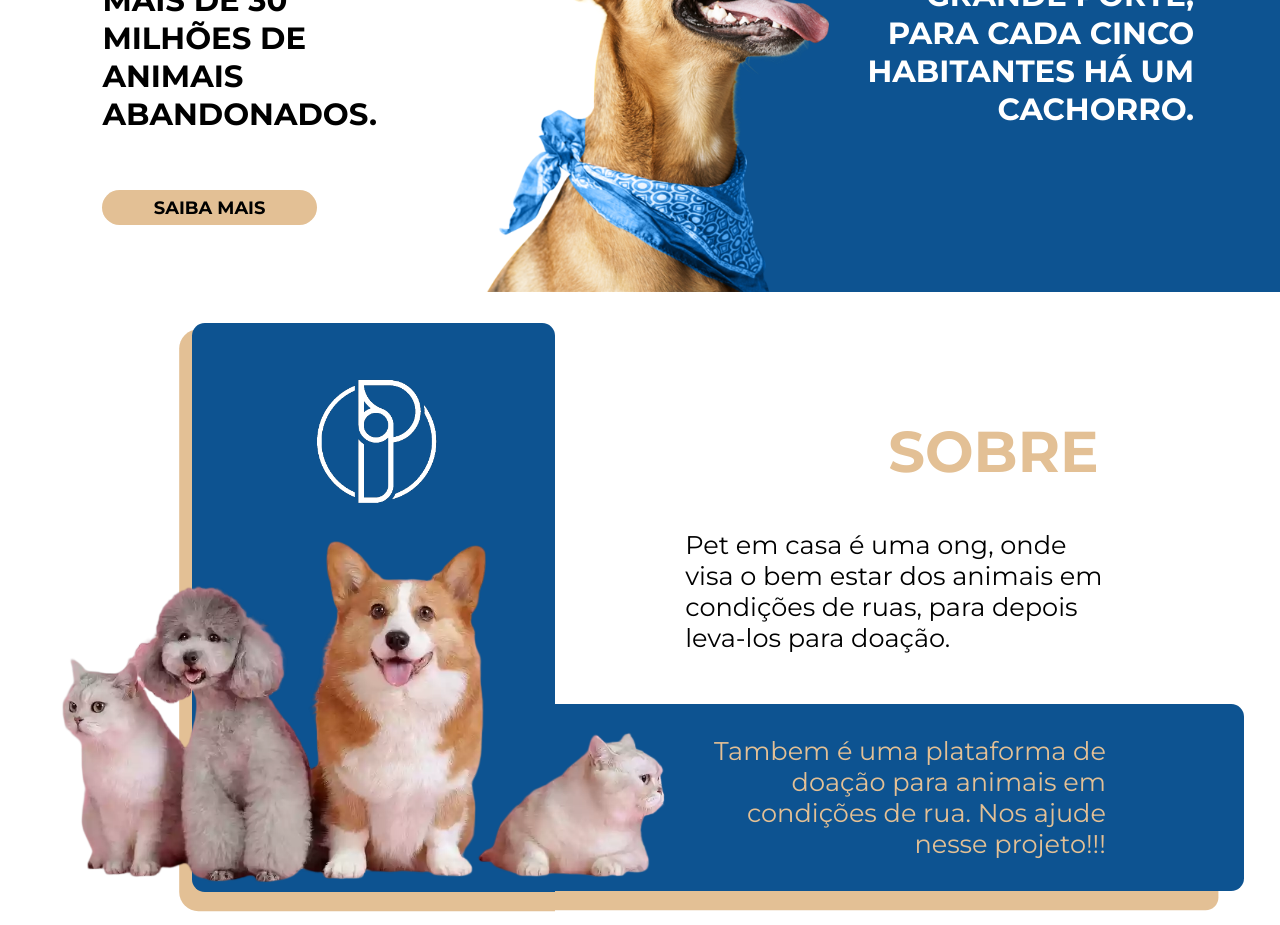
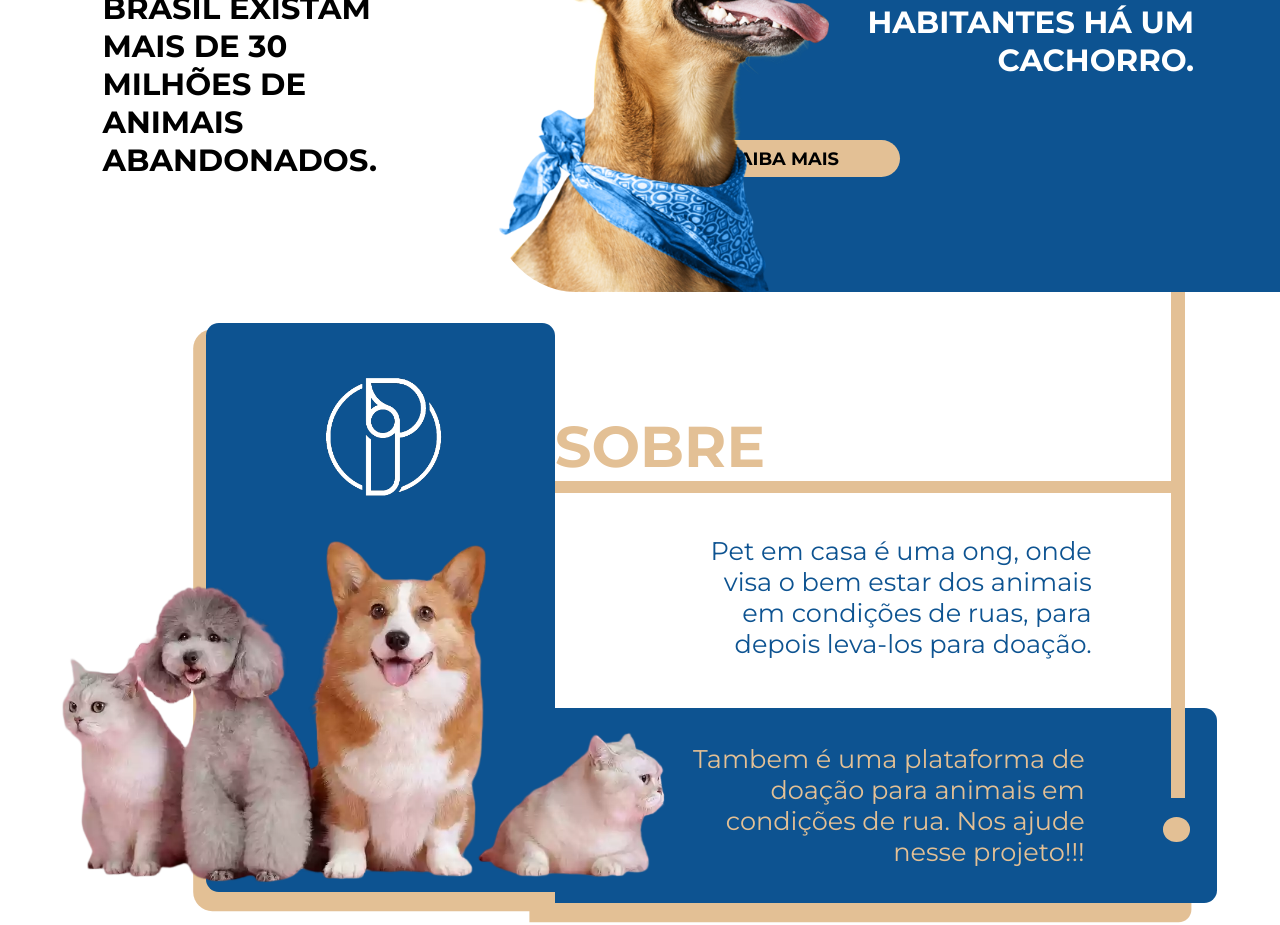
Before and after one commit to Al3ncar/PTH, a React (Create React App) app: page / in a window 1280 px wide. Shown: the part 340-1265 px from the top of the page. Built offline with nearby package versions, Linux system fonts and the light colour scheme.

Commit message:
PEC: estilizando a main

```diff
--- a/src/assets/App.css
+++ b/src/assets/App.css
@@ -88,8 +88,11 @@ h1{ width: 18%; margin: 0 2%;}
 .box_dog > img{
   width: 28%;
   position: absolute;
+  border-radius: 25%;
+
   bottom: 0%;
   left: 38%;
+
 }
 .header_right{
   width: 100%;
@@ -120,6 +123,25 @@ h1{ width: 18%; margin: 0 2%;}
   position: relative;
   display: flex;
 }
+.cont_Main::before{
+  content: "";
+  width: 2%; height: 80%;
+
+  background-color: #E3C095;
+  position: relative;
+  left: 91.5%; top:0%;
+  z-index: 3;
+}
+
+.cont_Main::after{
+  content: "";
+  width: 4%; height: 4%;
+  border-radius: 50%;
+  background-color: #E3C095;
+  position: relative;
+  right: 7%; top:83%;
+  z-index: 3;
+}
 
 .cont_box{
   width: 50%;  height: 90%;
@@ -142,11 +164,16 @@ h1{ width: 18%; margin: 0 2%;}
 .Dogs{ width: 100%; }
 
 .tilt_sobre{
-  width: 75%; padding: 17% 0% 0% 0;
+  width: 90%; padding: 17% 0% 0% 0;
   font-size: 3vw;
-  text-align: end;
+  border-bottom: 1vw solid #E3C095 ;
   color: #E3C095;
 }
+
+.tilt_sobre > h2{
+
+}
+
 .cont_sobre{
   width: 100%;
   border-radius: 2.5vw 0 0 0;
@@ -160,10 +187,12 @@ h1{ width: 18%; margin: 0 2%;}
 .parg_sobre_first{
   width: 95%; padding: 6% 18% 7%;
   font-size: 2vw;
+  color: #0D5391;
+  text-align: end;
 }
 
 .parg_sobre_second{
-  width: 95%; padding: 4.35% 19%;
+  width: 95%; padding: 5.1% 19%;
   border-radius: 0 1vw 1vw 0;
   box-shadow: -2vw 1.5vw 0px #E3C095;
 
--- a/src/assets/App.js
+++ b/src/assets/App.js
@@ -71,15 +71,16 @@ export default class App extends React.Component{
                    A ORGANIZAÇÃO MUNDIAL DA SAÚDE ESTIMA QUE SÓ NO BRASIL EXISTAM MAIS DE 30 MILHÕES DE ANIMAIS ABANDONADOS.
                   </p>
                 </div>
-                <div className="btn_header_left">
-                  <button> SAIBA MAIS </button>
-                </div>
+
               </div>
               <div className="header_right">
                 <div className="cont_parg_right">
                   <p>
                     ENTRE 10 MILHÕES DE GATOS E 20 MILHÕES DE CÃES. EM CIDADES DE GRANDE PORTE, PARA CADA CINCO HABITANTES HÁ UM CACHORRO.
                   </p>
+                </div>
+                <div className="btn_header_left">
+                  <button> SAIBA MAIS </button>
                 </div>
                 <div className="box_dog">
                   <img src={Dog} alt="Cachorro Imagem"/>
```
